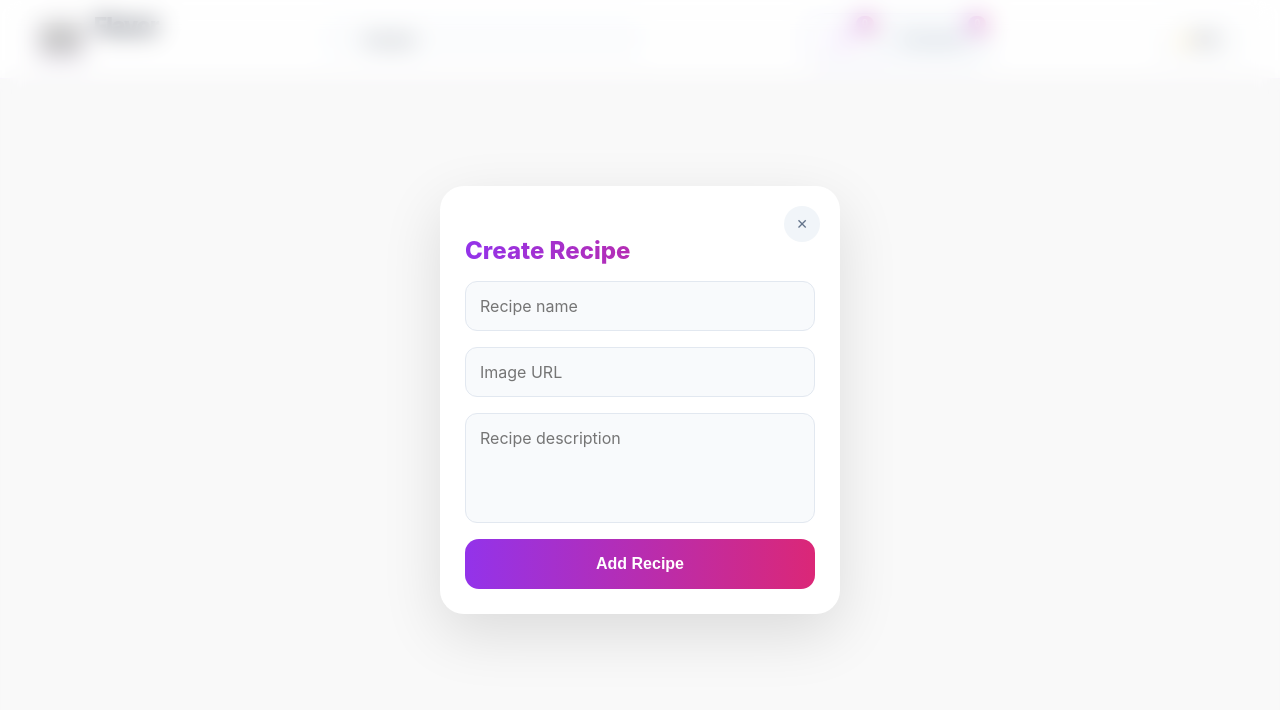
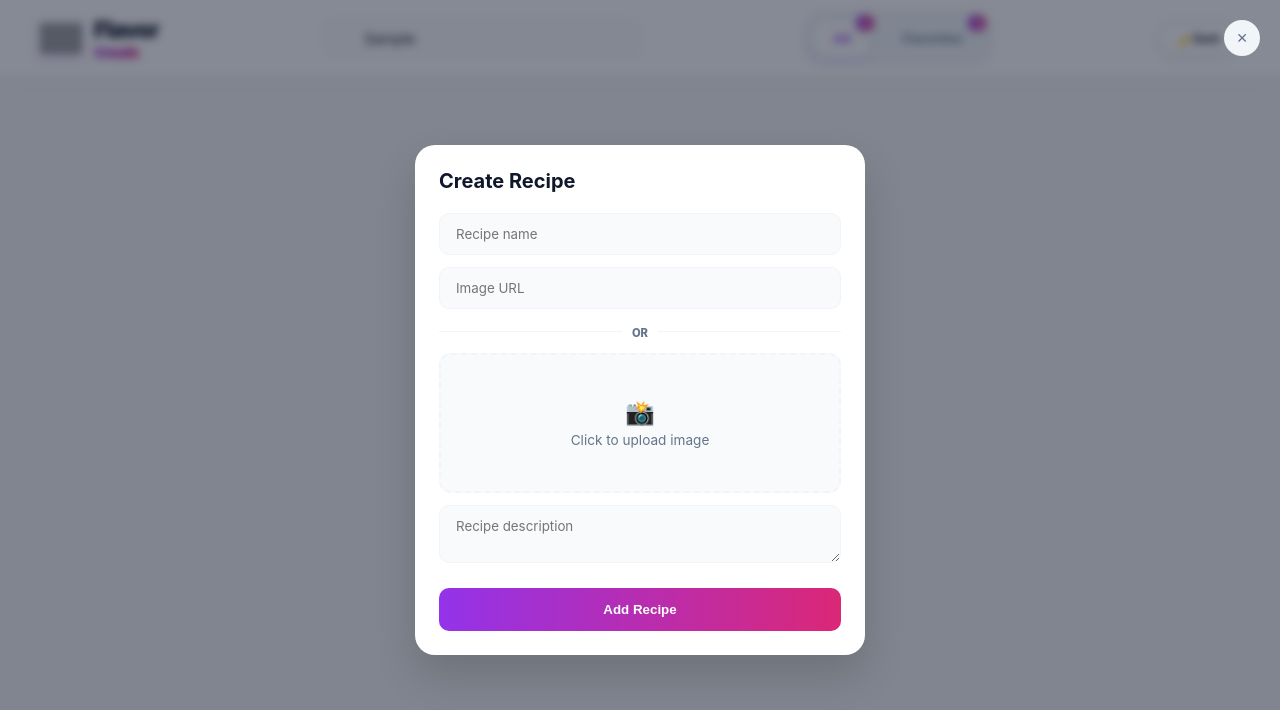
Before and after one commit to nyapblesso-a11y/MealRecipe-app, a React (Vite) app: page /recipes in a window 1280 px wide. Both pictures are taken after typing "Sample" into the empty fields and a click on the button "+ Add New Recipe". Shown: the top 710 px of the page. Built offline with nearby package versions, Linux system fonts and the light colour scheme; grey boxes are pictures that could not be loaded.

Commit message:
the styling for the recipe drawer, recipe card and recipe form have all been adjusted

```diff
--- a/src/components/RecipeDrawer/RecipeDrawer.jsx
+++ b/src/components/RecipeDrawer/RecipeDrawer.jsx
@@ -9,6 +9,7 @@ export default function RecipeDrawer({ recipe, onClose }) {
 
   const [name, setName] = useState("");
   const [image, setImage] = useState("");
+  const [imageMode, setImageMode] = useState("url")
   const [description, setDescription] = useState("");
 
   useEffect(() => {
@@ -16,6 +17,12 @@ export default function RecipeDrawer({ recipe, onClose }) {
       setName(recipe.name || "");
       setImage(recipe.image || "");
       setDescription(recipe.description || "");
+      // detect mode
+    if (recipe.image?.startsWith("data:") || recipe.image?.startsWith("blob:")) {
+      setImageMode("file");
+    } else {
+      setImageMode("url");
+    }
       setIsEditing(false);
     }
   }, [recipe]);
@@ -65,19 +72,58 @@ export default function RecipeDrawer({ recipe, onClose }) {
           </>
         ) : (
           <>
+            <>
   <h2>Edit Recipe</h2>
+
+  {/* NAME */}
   <input
     value={name}
     onChange={(e) => setName(e.target.value)}
     placeholder="Recipe name"
   />
 
+  {/* IMAGE URL */}
   <input
-              value={image}
-              onChange={(e) => setImage(e.target.value)}
+    type="text"
     placeholder="Image URL"
+    value={imageMode === "url" ? image : ""}
+    onChange={(e) => {
+      setImageMode("url");
+      setImage(e.target.value);
+    }}
   />
 
+  {/* FILE UPLOAD */}
+  <input
+    type="file"
+    accept="image/*"
+    onChange={(e) => {
+      const file = e.target.files?.[0];
+      if (!file) return;
+
+      setImageMode("file");
+
+      const preview = URL.createObjectURL(file);
+      setImage(preview);
+    }}
+  />
+
+  {/* PREVIEW */}
+  {image && (
+    <img
+      src={image}
+      alt="preview"
+      style={{
+        width: "120px",
+        height: "120px",
+        objectFit: "cover",
+        marginTop: "10px",
+        borderRadius: "8px",
+      }}
+    />
+  )}
+
+  {/* DESCRIPTION */}
   <textarea
     value={description}
     onChange={(e) => setDescription(e.target.value)}
@@ -86,6 +132,7 @@ export default function RecipeDrawer({ recipe, onClose }) {
 
   <button onClick={handleUpdate}>Save</button>
 </>
+          </>
         )}
       </div>
     </div>
--- a/src/components/RecipeForm/ReceipeForm.jsx
+++ b/src/components/RecipeForm/ReceipeForm.jsx
@@ -1,19 +1,20 @@
 import React, { useState } from "react";
 import { useRecipes } from "../../context/RecipeContext";
-import "./RecipeForm.css"
-function ReceipeForm({setSearch}) {
+import "./RecipeForm.css";
+function ReceipeForm({ setSearch }) {
   const { dispatch } = useRecipes();
   const [name, setName] = useState("");
   const [image, setImage] = useState("");
+  const [imageMode, setImageMode] = useState("url");
   const [description, setDescription] = useState("");
-  const [showForm, setShowForm] = useState(false)
+  const [showForm, setShowForm] = useState(false);
 
   const handleSubmit = (e) => {
     e.preventDefault();
 
-    if (!name || !image ) {
-      return
-    };
+    if (!name || !image) {
+      return;
+    }
 
     const newRecipe = {
       id: Date.now(),
@@ -31,7 +32,7 @@ function ReceipeForm({setSearch}) {
     setImage("");
     setName("");
     setDescription("");
-    setShowForm(false)
+    setShowForm(false);
   };
   return (
     <>
@@ -47,9 +48,15 @@ function ReceipeForm({setSearch}) {
             <form className="form" onSubmit={handleSubmit}>
               <div className="form-header">
                 <h3>Create Recipe</h3>
-              <button type="button" className="close-btn" onClick={() => setShowForm(false)}>✕</button>
+                <button
+                  type="button"
+                  className="close-btn"
+                  onClick={() => setShowForm(false)}
+                >
+                  ✕
+                </button>
               </div>
-
+              <div className="input-group">
                 <input
                   type="text"
                   placeholder="Recipe name"
@@ -57,19 +64,64 @@ function ReceipeForm({setSearch}) {
                   onChange={(e) => setName(e.target.value)}
                   required
                 />
+
                 <input
                   type="text"
                   placeholder="Image URL"
-              value={image}
-              onChange={(e) => setImage(e.target.value)}
-              required
+                  value={imageMode === "url" ? image : ""}
+                  onChange={(e) => {
+                    setImageMode("url");
+                    setImage(e.target.value);
+                  }}
                 />
+
+                <div className="divider">
+                  <span>OR</span>
+                </div>
+
+                <label className="file-upload-zone">
+                  <input
+                    type="file"
+                    accept="image/*"
+                    className="hidden-input"
+                    onChange={(e) => {
+                      const file = e.target.files[0];
+                      if (!file) return;
+                      setImageMode("file");
+                      setImage(URL.createObjectURL(file));
+                    }}
+                  />
+
+                  {!image ? (
+                    <div className="upload-prompt">
+                      <span className="icon">📸</span>
+                      <p>Click to upload image</p>
+                    </div>
+                  ) : (
+                    <div className="preview-container">
+                      <img
+                        src={image}
+                        alt="preview"
+                        className="image-preview"
+                      />
+                      <div className="preview-overlay">Change Image</div>
+                    </div>
+                  )}
+                </label>
+
                 <textarea
                   placeholder="Recipe description"
                   value={description}
                   onChange={(e) => setDescription(e.target.value)}
                 />
-            <button type="submit" className="submit-btn" onClick={()=> setSearch("")}>Add Recipe</button>
+              </div>
+              <button
+                type="submit"
+                className="submit-btn"
+                onClick={() => setSearch("")}
+              >
+                Add Recipe
+              </button>
             </form>
           </div>
         )}
--- a/src/components/RecipeForm/RecipeForm.css
+++ b/src/components/RecipeForm/RecipeForm.css
@@ -17,221 +17,204 @@ body {
   background-color: #ffffff;
 }
 
+
 .container {
-  width: 100%;
   padding: 20px;
   display: flex;
   justify-content: flex-start;
-  align-items: flex-start;
-}
-
-
-.recipe-grid {
-  display: flex;
-  flex-wrap: wrap;
-  gap: 30px;
-  justify-content: center;
-  padding: 20px;
-}
-
-.card {
-  width: 320px;
-  height: 320px;
-  background: #ffffff;
-  border-radius: 24px;
-  overflow: hidden;
-  display: flex;
-  flex-direction: column;
-  box-shadow: 0 12px 40px rgba(147, 51, 234, 0.1);
-  transition: transform 0.3s ease;
-}
-
-.card:hover {
-  transform: translateY(-8px);
-}
-
-.card img {
-  width: 100%;
-  height: 60%;
-  object-fit: cover;
-}
-
-.card-content {
-  flex-grow: 1;
-  padding: 15px;
-  text-align: center;
-  display: flex;
-  flex-direction: column;
-  justify-content: center;
-  background: var(--soft-purple-bg);
-}
-
-.card-content h3 {
-  margin: 0;
-  font-size: 1.4rem;
-  font-weight: 800;
-  background: var(--primary-gradient);
-  -webkit-background-clip: text;
-  -webkit-text-fill-color: transparent;
-  letter-spacing: -0.02em;
-}
-
-.card-content p {
-  font-size: 0.9rem;
-  color: #64748b;
-  margin-top: 5px;
-  line-height: 1.4;
-}
-
-.form-overlay {
-  position: fixed;
-  top: 0; left: 0; right: 0; bottom: 0;
-  z-index: 1000;
-  display: flex;
-  align-items: center;
-  justify-content: center;
-  padding: 20px;
-  background: rgba(255, 255, 255, 0.4);
-  backdrop-filter: blur(12px);
-  -webkit-backdrop-filter: blur(12px);
-  animation: fadeIn 0.3s ease-out forwards;
-}
-
-
-.form {
-  position: relative;
-  width: 100%;
-  max-width: 400px;
-  background: #ffffff;
-  padding: 50px 25px 25px 25px;
-  border-radius: 24px;
-  box-shadow: 0 20px 60px rgba(0, 0, 0, 0.12);
-  display: flex;
-  flex-direction: column;
-  gap: 16px;
-  animation: formSlideUp 0.4s cubic-bezier(0.16, 1, 0.3, 1);
-}
-
-
-.close-btn {
-  position: absolute;
-  top: 15px;
-  right: 15px;
-  width: 32px;
-  height: 32px;
-  border-radius: 50%;
-  border: none;
-  background: #f1f5f9;
-  color: #64748b;
-  cursor: pointer;
-  display: flex;
-  align-items: center;
-  justify-content: center;
-  transition: 0.2s;
-  font-size: 0.9rem;
-}
-
-.close-btn:hover {
-  background: #fee2e2;
-  color: #ef4444;
-  transform: rotate(90deg);
-}
-
-.form h3 {
-  margin: 0;
-  font-size: 1.5rem;
-  font-weight: 800;
-  background: var(--primary-gradient);
-  -webkit-background-clip: text;
-  -webkit-text-fill-color: transparent;
-}
-
-.form input,
-.form textarea {
-  width: 100%;
-  padding: 14px;
-  border-radius: 12px;
-  border: 1px solid #e2e8f0;
-  background: #f8fafc;
-  font-size: 1rem;
-  font-family: inherit;
-  outline: none;
-  transition: all 0.2s ease;
-}
-
-.form input:focus,
-.form textarea:focus {
-  border-color: #9333ea;
-  background: #fff;
-  box-shadow: 0 0 0 4px rgba(147, 51, 234, 0.08);
-}
-
-.form textarea {
-  min-height: 110px;
-  resize: none;
-}
-
-.submit-btn {
-  padding: 16px;
-  border: none;
-  border-radius: 14px;
-  color: white;
-  font-weight: 700;
-  font-size: 1rem;
-  background: var(--primary-gradient);
-  cursor: pointer;
-  transition: opacity 0.2s;
-}
-
-.submit-btn:hover {
-  opacity: 0.9;
-}
-
-@keyframes fadeIn {
-  from { opacity: 0; }
-  to { opacity: 1; }
-}
-
-@keyframes formSlideUp {
-  from { opacity: 0; transform: scale(0.96) translateY(20px); }
-  to { opacity: 1; transform: scale(1) translateY(0); }
-}
-
-
-@media (max-width: 320px) {
-  .card {
-    width: 260px;
-    height: 260px;
-  }
-  .form {
-    padding: 40px 15px 20px 15px;
-    max-width: 260px;
-    display: flex;
-    justify-content: center;
-    align-items: center;
-  }
-  .card-content h3 { font-size: 1.1rem; }
-  .form h3 { font-size: 1.2rem; }
 }
 
 .toggle-btn {
   position: fixed;
   bottom: 30px;
   right: 30px;
-  z-index: 2000;
+  z-index: 1000;
 
-  padding: 15px 25px;
   background: var(--primary-gradient);
   color: white;
   border: none;
+  padding: 16px 24px;
   border-radius: 50px;
-  font-weight: 700;
-  box-shadow: 0 10px 25px rgba(147, 51, 234, 0.4);
+  font-weight: 800;
   cursor: pointer;
-  transition: all 0.3s ease;
+
+
+  box-shadow: 0 8px 25px rgba(147, 51, 234, 0.4);
+  display: flex;
+  align-items: center;
+  gap: 10px;
+  transition: all 0.3s cubic-bezier(0.175, 0.885, 0.32, 1.275);
 }
 
 .toggle-btn:hover {
-  transform: scale(1.05) translateY(-5px);
-  box-shadow: 0 15px 30px rgba(147, 51, 234, 0.5);
+  transform: translateY(-5px) scale(1.05);
+  box-shadow: 0 12px 30px rgba(147, 51, 234, 0.5);
 }
+
+.form-overlay {
+  position: fixed;
+  top: 0;
+  left: 0;
+  width: 100%;
+  height: 100%;
+  background: rgba(15, 23, 42, 0.5);
+  backdrop-filter: blur(4px);
+  display: flex;
+  align-items: center;
+  justify-content: center;
+  z-index: 2000;
+}
+
+.form {
+  background: var(--card-bg);
+  width: 90%;
+  max-width: 450px;
+  border-radius: 20px;
+  padding: 24px;
+  box-shadow: 0 20px 40px rgba(0, 0, 0, 0.15);
+  display: flex;
+  flex-direction: column;
+  gap: 15px;
+}
+
+
+.form-header {
+  display: flex;
+  justify-content: space-between;
+  align-items: center;
+  margin-bottom: 5px;
+}
+
+.form-header h3 {
+  margin: 0;
+  font-size: 1.25rem;
+  color: var(--text-main);
+}
+
+.close-btn {
+  background: var(--track-bg);
+  border: none;
+  width: 30px;
+  height: 30px;
+  border-radius: 50%;
+  cursor: pointer;
+  color: var(--text-sub);
+  display: flex;
+  align-items: center;
+  justify-content: center;
+}
+
+.input-group {
+  display: flex;
+  flex-direction: column;
+  gap: 12px;
+}
+
+.form input[type="text"],
+.form textarea {
+  width: 100%;
+  padding: 12px 16px;
+  border-radius: 10px;
+  border: 1px solid var(--input-border);
+  background: var(--input-bg);
+  color: var(--text-main);
+  font-family: inherit;
+  outline: none;
+}
+
+.form input:focus,
+.form textarea:focus {
+  border-color: #9333ea;
+}
+
+.divider {
+  text-align: center;
+  position: relative;
+  height: 20px;
+}
+
+.divider::before {
+  content: "";
+  position: absolute;
+  top: 50%;
+  left: 0;
+  width: 100%;
+  height: 1px;
+  background: var(--input-border);
+}
+
+.divider span {
+  position: relative;
+  background: var(--card-bg);
+  padding: 0 10px;
+  font-size: 0.7rem;
+  font-weight: 800;
+  color: var(--text-sub);
+}
+
+.file-upload-zone {
+  display: block;
+  height: 140px;
+  border: 2px dashed var(--input-border);
+  border-radius: 12px;
+  cursor: pointer;
+  overflow: hidden;
+  background: var(--input-bg);
+}
+
+.hidden-input { display: none; }
+
+.upload-prompt {
+  height: 100%;
+  display: flex;
+  flex-direction: column;
+  align-items: center;
+  justify-content: center;
+  color: var(--text-sub);
+  font-size: 0.85rem;
+  gap: 5px;
+}
+
+.upload-prompt .icon { font-size: 1.5rem; }
+
+.preview-container {
+  width: 100%;
+  height: 100%;
+  position: relative;
+}
+
+.image-preview {
+  width: 100%;
+  height: 100%;
+  object-fit: cover;
+}
+
+.preview-overlay {
+  position: absolute;
+  top: 0;
+  left: 0;
+  width: 100%;
+  height: 100%;
+  background: rgba(0, 0, 0, 0.4);
+  color: white;
+  display: flex;
+  align-items: center;
+  justify-content: center;
+  opacity: 0;
+  transition: opacity 0.2s;
+  font-size: 0.8rem;
+  font-weight: 600;
+}
+
+.preview-container:hover .preview-overlay { opacity: 1; }
+
+.submit-btn {
+  background: var(--primary-gradient);
+  color: white;
+  padding: 14px;
+  border: none;
+  border-radius: 10px;
+  font-weight: 700;
+  cursor: pointer;
+  margin-top: 10px;
+}
--- a/src/components/SearchBar/SearchBar.css
+++ b/src/components/SearchBar/SearchBar.css
@@ -80,6 +80,7 @@ body.dark {
   background: linear-gradient(135deg, #9333ea, #db2777);
   -webkit-background-clip: text;
   -webkit-text-fill-color: transparent;
+  font-size: 15px;
 }
 
 
--- a/src/components/SearchBar/SearchBar.jsx
+++ b/src/components/SearchBar/SearchBar.jsx
@@ -25,7 +25,11 @@ function SearchBar({ search, setSearch, setFilter, state, filter }) {
             />
           </div>
           <h1 className="app-title">
-            Flavor<span><TypewriterComponent/></span>
+            Flavor<span><TypewriterComponent options={{
+              strings: ['Think', 'Enjoy','Create', 'Your', 'Favorite', 'Recipe'],
+              autoStart: true,
+              loop: true
+            }}/></span>
           </h1>
         </div>
 
```
Also changed, not shown: src/components/RecipeCard/RecipeCard.css (+104 -39 lines), src/components/RecipeCard/RecipeCard.jsx (+7 -7 lines). Lines whose indentation alone changed are shown as unchanged.
